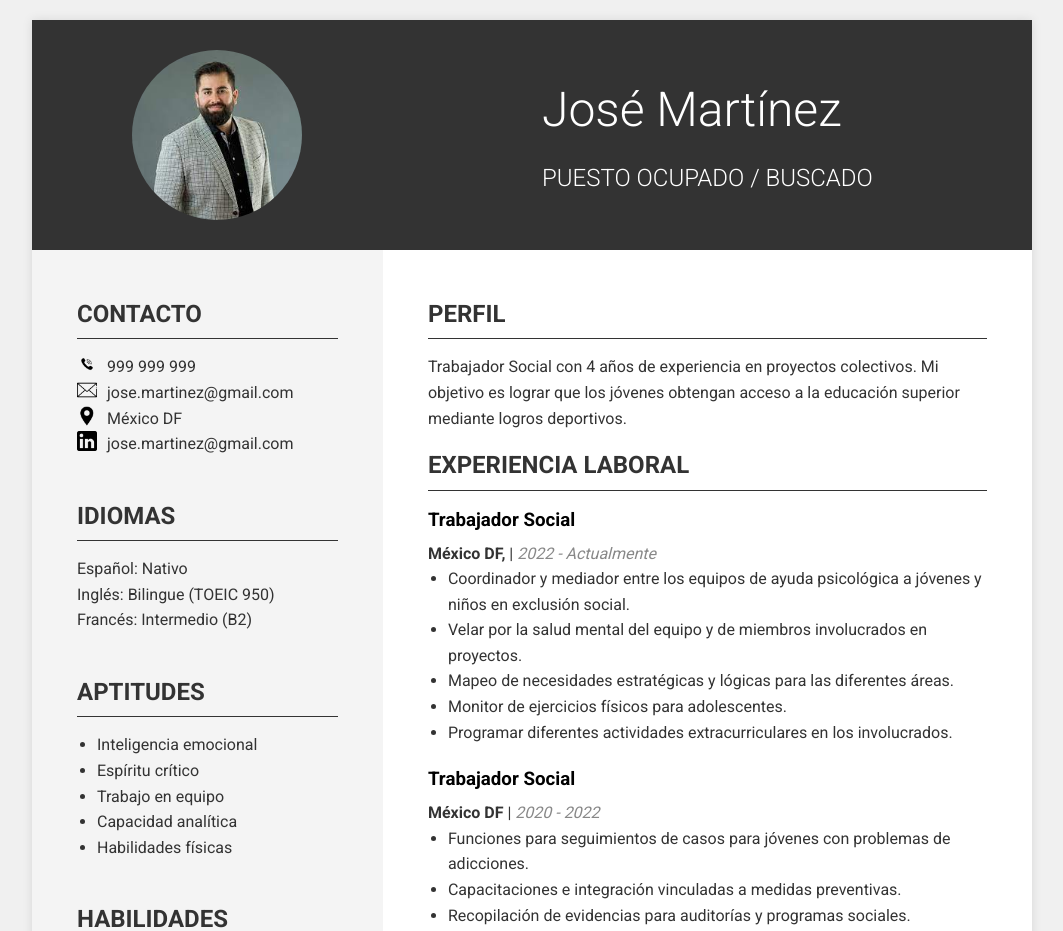
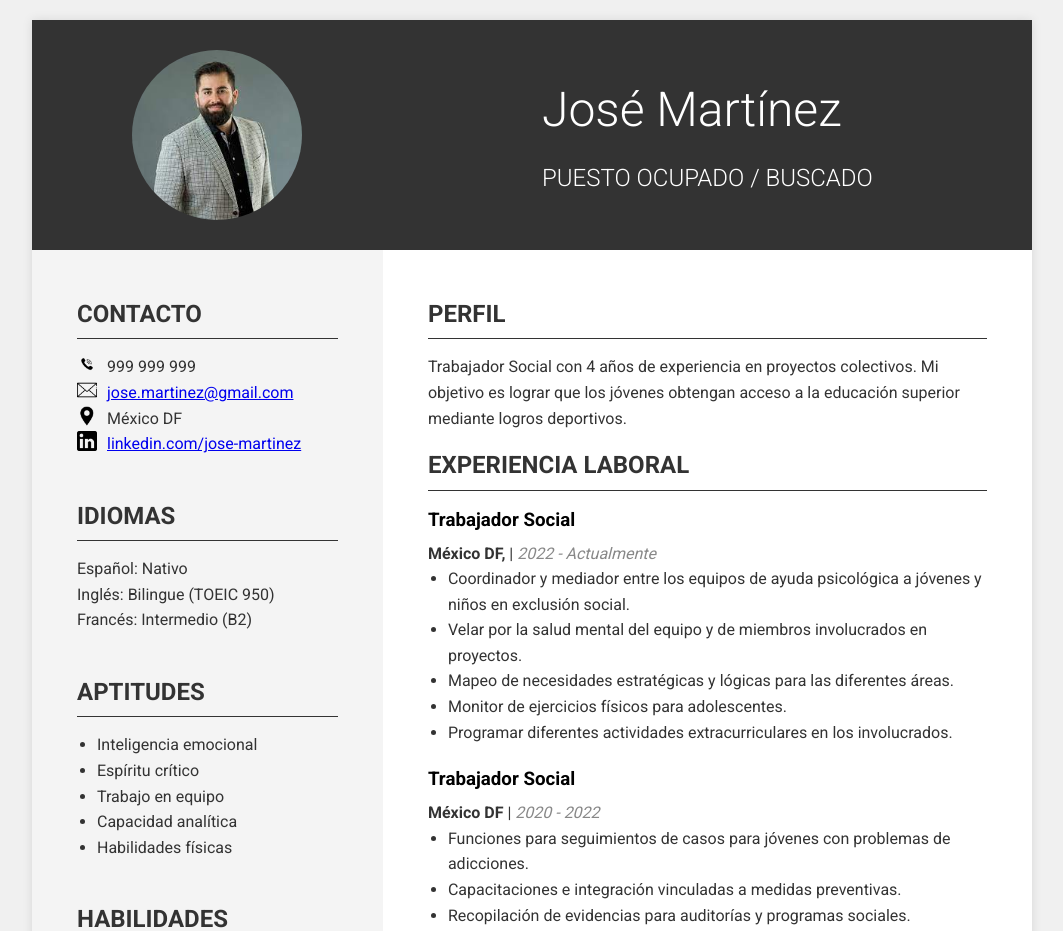
Before and after one commit to camtcm/curriculum.github.io, a plain HTML site: page index.html in a window 1280 px wide. Shown: the top 931 px of the page, without its empty margins (108-1171 px from the left). Drawn offline with Linux system fonts and the light colour scheme.

Commit message:
Update index.html

```diff
--- a/index.html
+++ b/index.html
@@ -33,11 +33,12 @@
                         <img src="ring-phone.png" alt="Teléfono">
                         <p> 999 999 999 </p>
                         <img src="correo.png" alt="Email">
-                        <p> jose.martinez@gmail.com </p>
+                        <a href="mailto:jose.martinez@gmail.com">jose.martinez@gmail.com</a>
+                        <p></p>
                         <img src="gps.png" alt="Ubicación">
                         <p> México DF</p>
                         <img src="logo linkedin.png" alt="LinkedIn">
-                        <p> jose.martinez@gmail.com </p>
+                        <a href="https://www.linkedin.com/"> linkedin.com/jose-martinez</a>
                 </section>
                 <section> </section>
                 <section>
```
